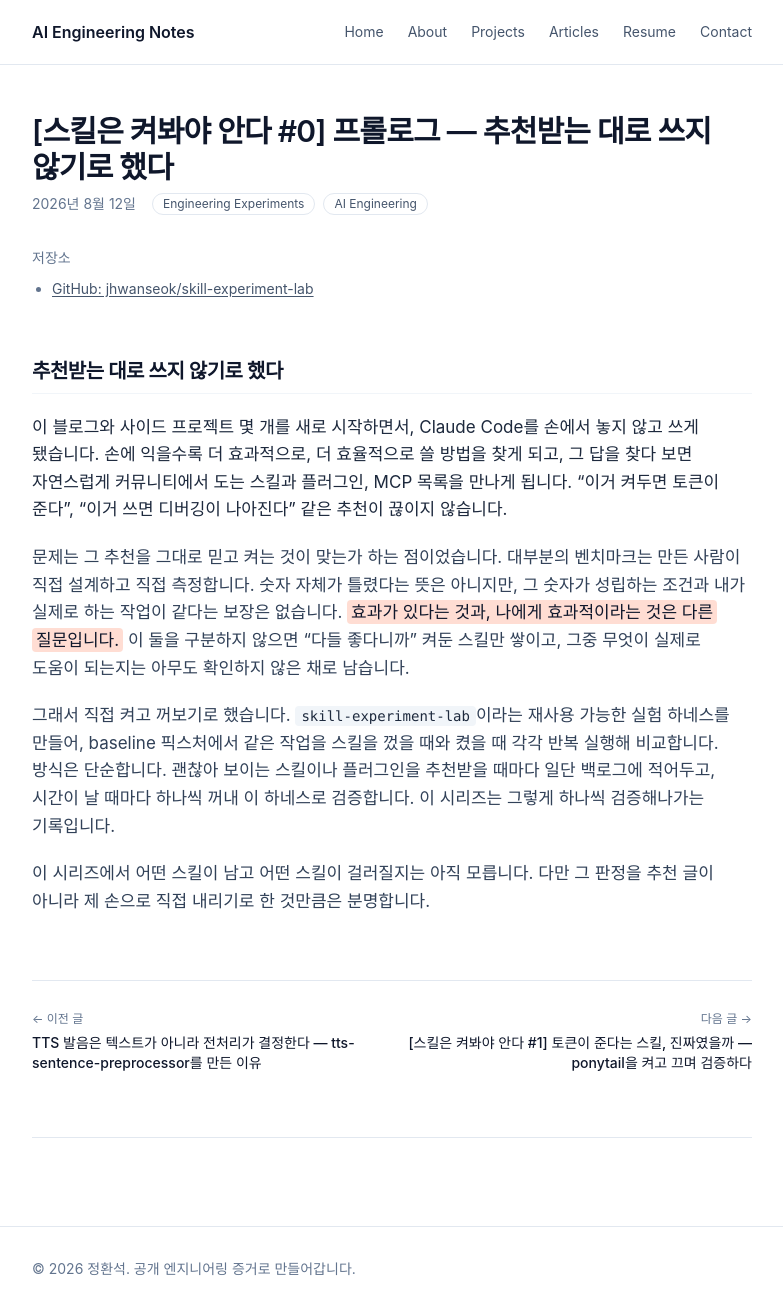
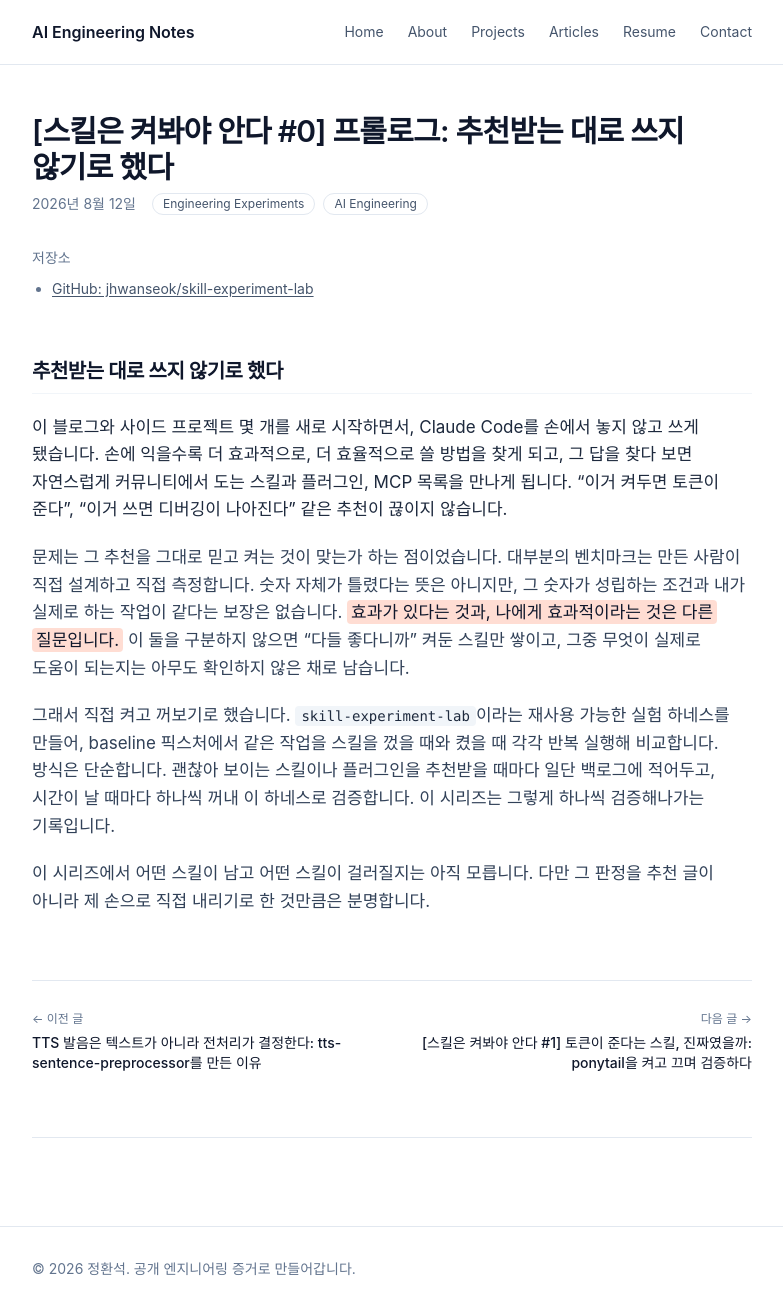
Before and after one commit to jhwanseok/jhwanseok.github.io, an Astro site: page /projects/skill-experiment-prologue in a window 1280 px wide. Shown: the whole page, without its empty margins (248-1031 px from the left). Built offline with nearby package versions, Linux system fonts and the light colour scheme; Astro itself is replaced by a stand-in of ours.

Commit message:
style: drop em dashes from project titles and diagram text
Co-Authored-By: Claude Sonnet 5.5 <noreply@anthropic.com>
Claude-Session: https://claude.ai/code/session_017qjgz7vMCvnZZc28s8PMHc

```diff
--- a/src/pages/projects/skill-experiment-caveman.md
+++ b/src/pages/projects/skill-experiment-caveman.md
@@ -1,6 +1,6 @@
 ---
 layout: ../../layouts/ContentLayout.astro
-title: "[스킬은 켜봐야 안다 #3] 말을 짧게 하면 정말 돈이 굳을까 — caveman을 큰 작업과 작은 작업에 나눠 시험하다"
+title: "[스킬은 켜봐야 안다 #3] 말을 짧게 하면 정말 돈이 굳을까: caveman을 큰 작업과 작은 작업에 나눠 시험하다"
 date: 2026-08-12T12:00:00
 tags: ["Engineering Experiments", "AI Engineering"]
 description: "저자 스스로 '출력이 짧은 작업에서는 손해'라고 밝힌 caveman의 주장을 두 archetype에서 그대로 재현해본 기록"
--- a/src/pages/projects/skill-experiment-ponytail.md
+++ b/src/pages/projects/skill-experiment-ponytail.md
@@ -1,6 +1,6 @@
 ---
 layout: ../../layouts/ContentLayout.astro
-title: "[스킬은 켜봐야 안다 #1] 토큰이 준다는 스킬, 진짜였을까 — ponytail을 켜고 끄며 검증하다"
+title: "[스킬은 켜봐야 안다 #1] 토큰이 준다는 스킬, 진짜였을까: ponytail을 켜고 끄며 검증하다"
 date: 2026-08-12T10:00:00
 tags: ["Engineering Experiments", "AI Engineering"]
 description: "'약 54% 코드 감소, 약 22% 토큰 절감'을 주장하는 ponytail 스킬을 bookmarks-api 픽스처로 on/off 검증한 기록"
--- a/src/pages/projects/skill-experiment-prologue.md
+++ b/src/pages/projects/skill-experiment-prologue.md
@@ -1,6 +1,6 @@
 ---
 layout: ../../layouts/ContentLayout.astro
-title: "[스킬은 켜봐야 안다 #0] 프롤로그 — 추천받는 대로 쓰지 않기로 했다"
+title: "[스킬은 켜봐야 안다 #0] 프롤로그: 추천받는 대로 쓰지 않기로 했다"
 date: 2026-08-12T09:00:00
 tags: ["Engineering Experiments", "AI Engineering"]
 description: "Claude Code 스킬·플러그인·MCP를 추천받는 대로 쓰지 않고, 백로그에 적어뒀다가 하나씩 직접 켜고 꺼보며 검증하기로 한 이유를 정리하는 프롤로그"
--- a/src/pages/projects/skill-experiment-superpowers.md
+++ b/src/pages/projects/skill-experiment-superpowers.md
@@ -1,6 +1,6 @@
 ---
 layout: ../../layouts/ContentLayout.astro
-title: "[스킬은 켜봐야 안다 #2] 디버깅 과정이 정말 달라지는가 — superpowers를 자연스러운 버그 리포트로 시험하다"
+title: "[스킬은 켜봐야 안다 #2] 디버깅 과정이 정말 달라지는가: superpowers를 자연스러운 버그 리포트로 시험하다"
 date: 2026-08-12T11:00:00
 tags: ["Engineering Experiments", "AI Engineering"]
 description: "메타 스킬 superpowers가 강제 없이도 systematic-debugging을 스스로 호출하는지 claude -p 헤드리스 세션으로 검증한 기록"
--- a/src/pages/projects/tts-sentence-preprocessor.md
+++ b/src/pages/projects/tts-sentence-preprocessor.md
@@ -1,6 +1,6 @@
 ---
 layout: ../../layouts/ContentLayout.astro
-title: "TTS 발음은 텍스트가 아니라 전처리가 결정한다 — tts-sentence-preprocessor를 만든 이유"
+title: "TTS 발음은 텍스트가 아니라 전처리가 결정한다: tts-sentence-preprocessor를 만든 이유"
 date: 2026-08-07
 tags: ["Voice AI", "AI Engineering"]
 description: "Korean/English TTS를 위한 커스텀 텍스트 정규화·phonemization(IPA) 전처리 레포"
```
Also changed, not shown: public/images/projects/skill-experiment-harness-methodology.svg, public/images/projects/tts-sentence-preprocessor-pipeline.svg.
